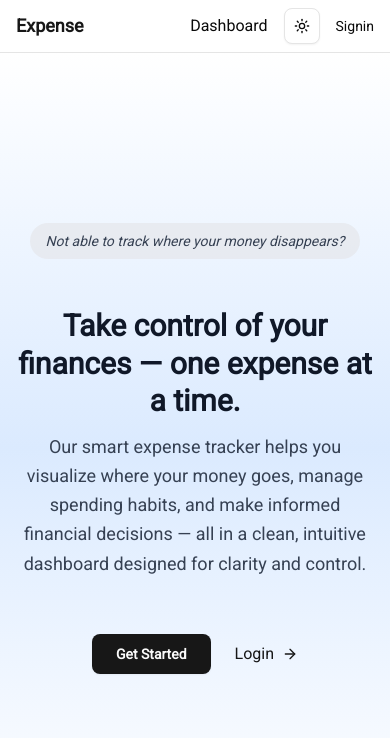
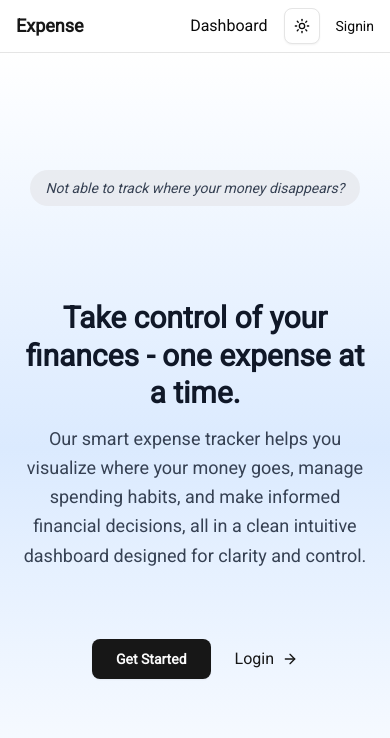
Before and after one commit to ingstadshakthi/expense, a Next.js app: page / in a window 390 px wide. Shown: the top 738 px of the page. Built offline with nearby package versions, Linux system fonts and the light colour scheme; no server answers.

Commit message:
feat(ui): complete landing page mobile

```diff
--- a/src/app/page.tsx
+++ b/src/app/page.tsx
@@ -8,7 +8,7 @@ export default async function Home() {
   const ctaLink = session ? "/dashboard" : "/login";
 
   return (
-    <div className="fixed top-[53px] left-0 flex min-h-[calc(100vh-53px)] w-full flex-col items-center justify-center gap-6 bg-gradient-to-b from-white via-blue-100 to-white px-4 py-24 text-center transition-colors duration-300 sm:gap-10 dark:from-slate-900 dark:via-slate-800 dark:to-slate-900">
+    <div className="fixed top-[53px] left-0 flex min-h-[calc(100vh-53px)] w-full flex-col items-center justify-evenly gap-12 bg-gradient-to-b from-white via-blue-100 to-white px-4 py-24 text-center transition-colors duration-300 sm:gap-10 dark:from-slate-900 dark:via-slate-800 dark:to-slate-900">
       {/* Top tagline */}
       <h2 className="mb-6 rounded-full bg-gray-200/70 px-4 py-2 text-sm text-gray-700 italic sm:text-base dark:bg-gray-700/40 dark:text-gray-200">
         Not able to track where your money disappears?
@@ -17,17 +17,17 @@ export default async function Home() {
       {/* Headline + paragraph */}
       <div className="flex max-w-2xl flex-col gap-3">
         <h3 className="text-3xl leading-tight font-semibold text-gray-900 sm:text-4xl dark:text-gray-100">
-          Take control of your finances — one expense at a time.
+          Take control of your finances - one expense at a time.
         </h3>
         <p className="text-lg leading-relaxed text-gray-700 dark:text-gray-300">
           Our smart expense tracker helps you visualize where your money goes, manage spending
-          habits, and make informed financial decisions — all in a clean, intuitive dashboard
-          designed for clarity and control.
+          habits, and make informed financial decisions, all in a clean intuitive dashboard designed
+          for clarity and control.
         </p>
       </div>
 
       {/* CTA buttons */}
-      <div className="mt-8 flex items-center gap-6">
+      <div className="mb-12 flex items-center gap-6">
         <Link href={ctaLink}>
           <Button size="lg" className="font-semibold">
             Get Started
```
